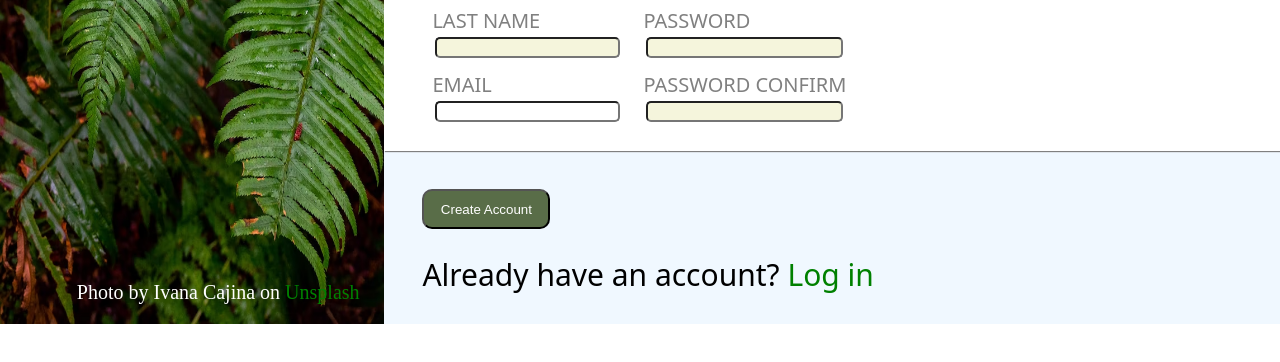
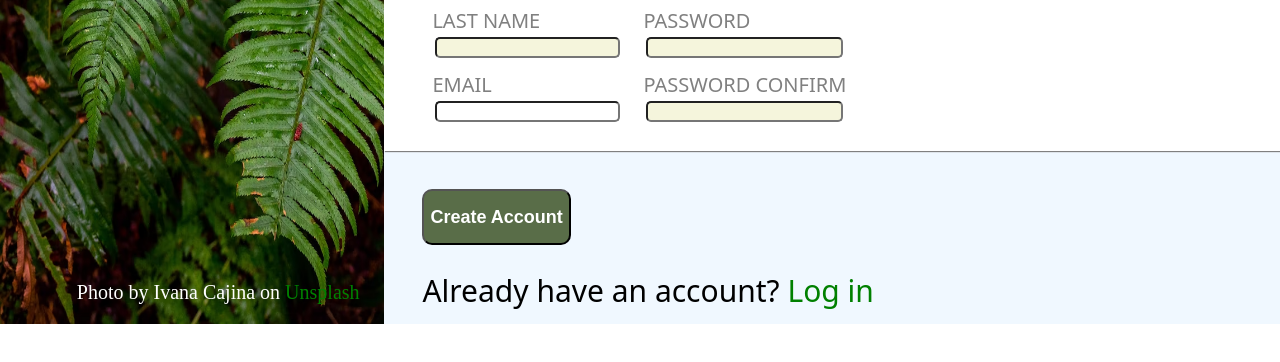
Before and after one commit to sosropartono/sign-up-form, a plain HTML site: page index.html in a window 1280 px wide. Shown: the part 476-838 px from the top of the page. Drawn offline with Linux system fonts and the light colour scheme.

Commit message:
Fixed button styling

```diff
--- a/styles.css
+++ b/styles.css
@@ -97,8 +97,12 @@ img{
 
 button{
     background-color: #596D48;
+    font-size: large;
     color: white;
     border-radius: 10px;
+    font-weight: bold;
+    min-height: 7vh;
+    min-width: 11vw;
 }
 
 .middle-box{
@@ -123,12 +127,6 @@ label{
     color: gray;
 }
 
-button{
-    appearance: none;
-    width: 10vw;
-    height: 5vh;
-
-}
 
 
 ul{
```
